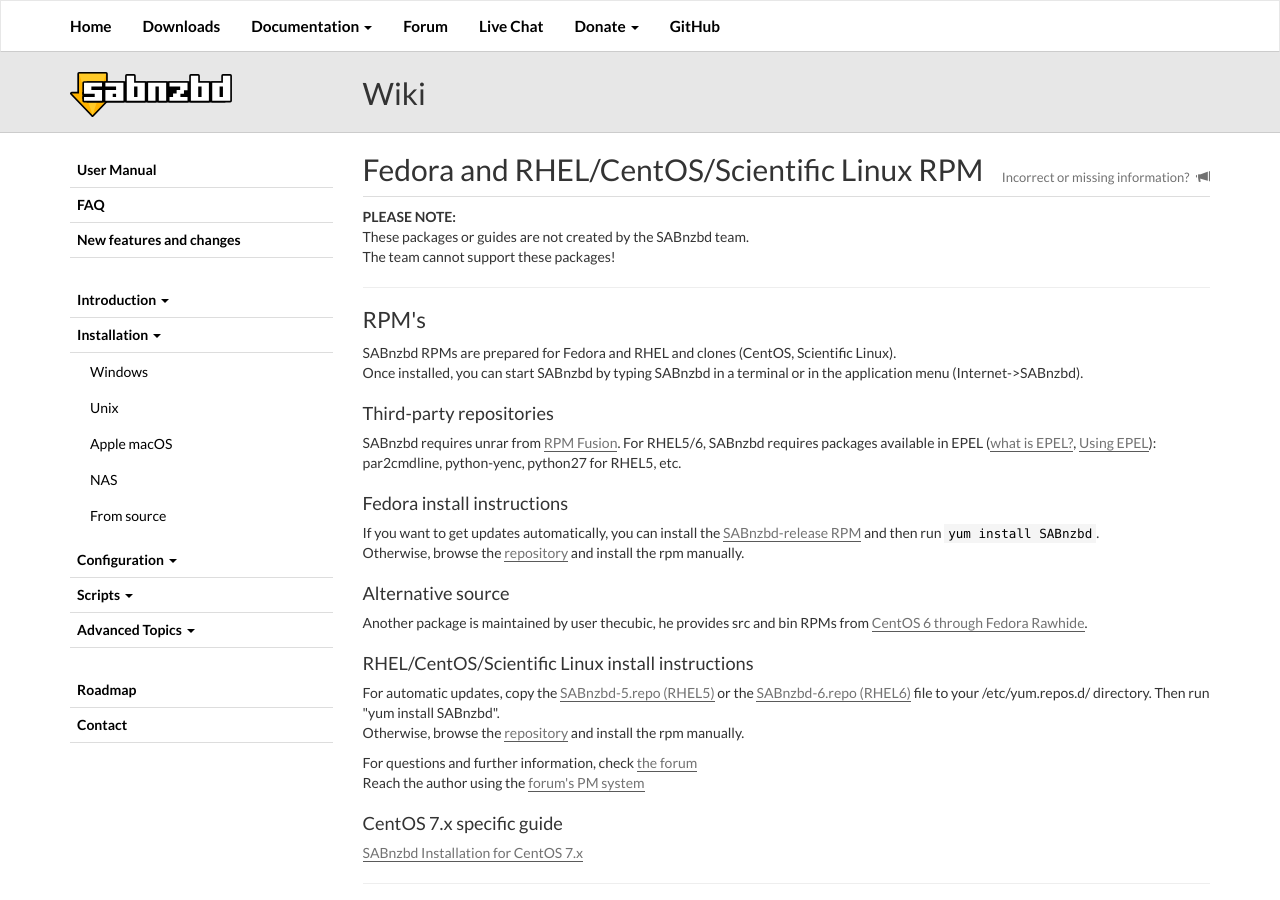
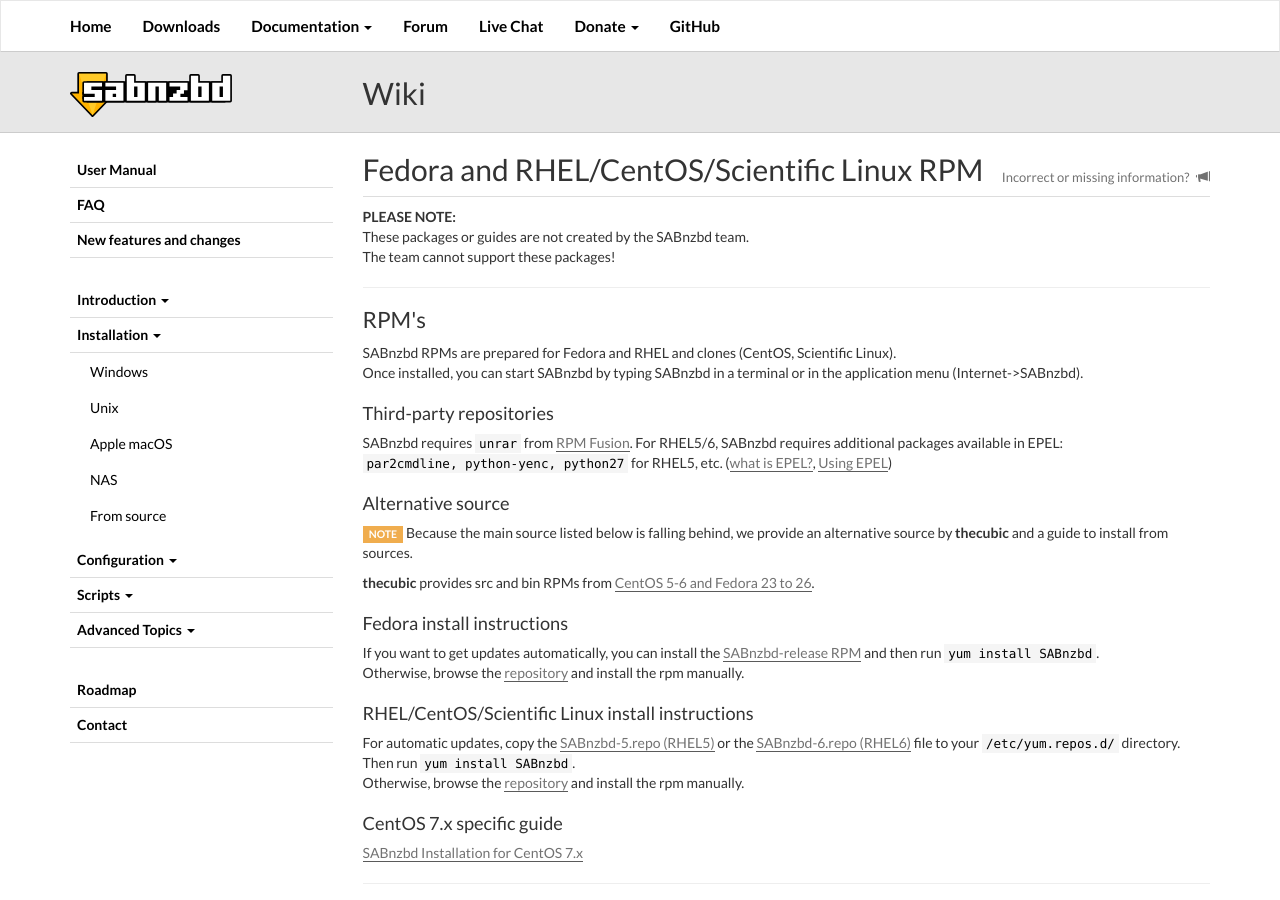
Before and after one commit to sabnzbd/sabnzbd.github.io, a Jekyll site: the page built from wiki/installation/install-fedora-repo.html, in a window 1280 px wide and 900 px high. Built offline with Jekyll 4.4.1, drawn with Linux system fonts in a browser that asks for light colours.

Commit message:
Updates to Fedora/CentOS page

```diff
--- a/wiki/installation/install-fedora-repo.html
+++ b/wiki/installation/install-fedora-repo.html
@@ -16,9 +16,13 @@
 
 <h3>Third-party repositories</h3>
 <p>
-    SABnzbd requires unrar from <a href="http://rpmfusion.org/Configuration">RPM Fusion</a>.
-    For RHEL5/6, SABnzbd requires packages available in EPEL (<a href="https://fedoraproject.org/wiki/EPEL/FAQ#What_is_EPEL.3F">what is EPEL?</a>, <a href="https://fedoraproject.org/wiki/EPEL/FAQ#howtouse">Using EPEL</a>): par2cmdline, python-yenc, python27 for RHEL5, etc.
+    SABnzbd requires <code>unrar</code> from <a href="http://rpmfusion.org/Configuration">RPM Fusion</a>.
+    For RHEL5/6, SABnzbd requires additional packages available in EPEL: <code>par2cmdline, python-yenc, python27</code> for RHEL5, etc. (<a href="https://fedoraproject.org/wiki/EPEL/FAQ#What_is_EPEL.3F">what is EPEL?</a>, <a href="https://fedoraproject.org/wiki/EPEL/FAQ#howtouse">Using EPEL</a>)
 </p>
+
+<h3>Alternative source</h3>
+<p><span class="label label-warning">NOTE</span> Because the main source listed below is falling behind, we provide an alternative source by <strong>thecubic</strong> and a guide to install from sources.
+<p><strong>thecubic</strong> provides src and bin RPMs from <a href="https://copr.fedorainfracloud.org/coprs/thecubic/SABnzbd/" target="_blank">CentOS 5-6 and Fedora 23 to 26</a>.</p>
 
 <h3>Fedora install instructions</h3>
 <p>
@@ -26,18 +30,10 @@
     Otherwise, browse the <a href="https://dl.dropboxusercontent.com/u/14500830/SABnzbd/index.html">repository</a> and install the rpm manually.
 </p>
 
-<h3>Alternative source</h3>
-<p>
-Another package is maintained by user thecubic, he provides src and bin RPMs from <a href="https://copr.fedorainfracloud.org/coprs/thecubic/SABnzbd/" target="_blank">CentOS 6 through Fedora Rawhide</a>.</p>
-
 <h3>RHEL/CentOS/Scientific Linux install instructions</h3>
 <p>
-    For automatic updates, copy the <a href="https://dl.dropboxusercontent.com/u/14500830/SABnzbd/RHEL-CentOS/SABnzbd-5.repo">SABnzbd-5.repo (RHEL5)</a> or the <a href="https://dl.dropboxusercontent.com/u/14500830/SABnzbd/RHEL-CentOS/SABnzbd-6.repo">SABnzbd-6.repo (RHEL6)</a> file to your /etc/yum.repos.d/ directory. Then run "yum install SABnzbd".<br>
+    For automatic updates, copy the <a href="https://dl.dropboxusercontent.com/u/14500830/SABnzbd/RHEL-CentOS/SABnzbd-5.repo">SABnzbd-5.repo (RHEL5)</a> or the <a href="https://dl.dropboxusercontent.com/u/14500830/SABnzbd/RHEL-CentOS/SABnzbd-6.repo">SABnzbd-6.repo (RHEL6)</a> file to your <code>/etc/yum.repos.d/</code> directory. Then run <code>yum install SABnzbd</code>.<br>
     Otherwise, browse the <a href="https://dl.dropboxusercontent.com/u/14500830/SABnzbd/index.html">repository</a> and install the rpm manually.
-</p>
-
-<p>For questions and further information, check <a href="http://forums.sabnzbd.org/index.php?topic=4305" target="_blank">the forum</a><br>
-    Reach the author using the <a href="http://forums.sabnzbd.org/index.php?action=pm;sa=send;u=11709" target="_blank">forum's PM system</a>
 </p>
 
 <h3>CentOS 7.x specific guide</h3>
```
Also changed, not shown: wiki/advanced/sabnzbd-as-a-windows-service.html (+4 -4 lines).
